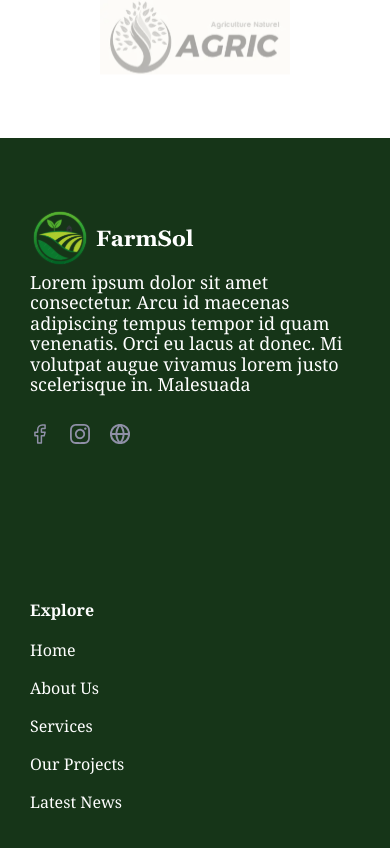
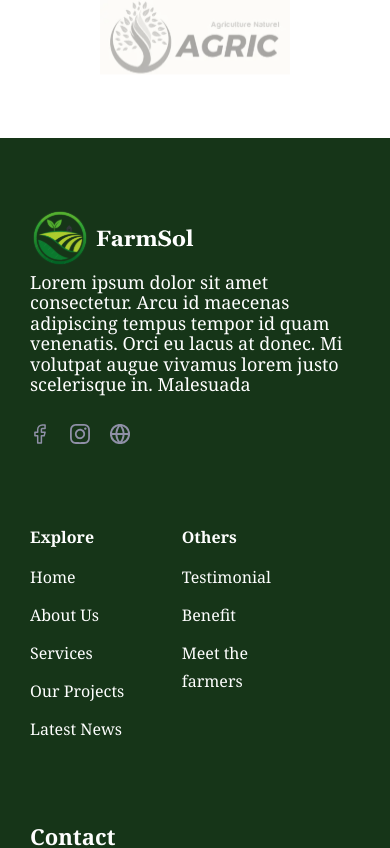
Before and after one commit to Shezcute09/Agro-landing-page, a React (Vite) app: page / in a window 390 px wide. Shown: the part 7518-8366 px from the top of the page. Built offline with nearby package versions, Linux system fonts and the light colour scheme.

Commit message:
minor changes two

```diff
--- a/src/sections/footer/Footer.jsx
+++ b/src/sections/footer/Footer.jsx
@@ -19,6 +19,7 @@
         </div>
       </div>
 
+      <div className="footerSecondContentParent">
         <div className="footer_secondContent">
           <h3>Explore</h3>
           <ul>
@@ -37,6 +38,7 @@
             <li>Benefit</li>
             <li>Meet the farmers</li>
           </ul>
+        </div>
       </div>
 
       <div className="footer_thirdContent">
--- a/src/sections/footer/footer.css
+++ b/src/sections/footer/footer.css
@@ -1,7 +1,7 @@
 .footer {
   background-color: #163518;
   display: flex;
-  gap: 112px;
+  gap: 10vw;
   align-items: flex-start;
   min-height: 380px;
   padding: 50px 84px;
@@ -14,7 +14,6 @@
 .footer_firstContent {
   display: flex;
   flex-direction: column;
-  width: 25vw;
 }
 
 .footer_firstContent_writeUp {
@@ -33,12 +32,14 @@
   align-items: center;
 }
 
+.footerSecondContentParent {
+  display: flex;
+  gap: 10vw;
+}
+
 .footer_secondContent {
   display: flex;
-  /* gap: 10px; */
   flex-direction: column;
-  /* justify-content: space-evenly; */
-  width: 40vw;
 }
 
 .footer_secondContent h3 {
@@ -67,7 +68,6 @@
 }
 
 .footer_thirdContent {
-  width: 25vw;
   display: flex;
   flex-direction: column;
   gap: 10px;
@@ -121,6 +121,12 @@
     margin-top: 40px;
   }
 
+  .footerSecondContentParent {
+    display: flex;
+    justify-content: space-evenly;
+    align-items: flex-start;
+  }
+
   .footer_secondContent {
     justify-content: space-around;
   }
```
Lines whose indentation alone changed are shown as unchanged.
